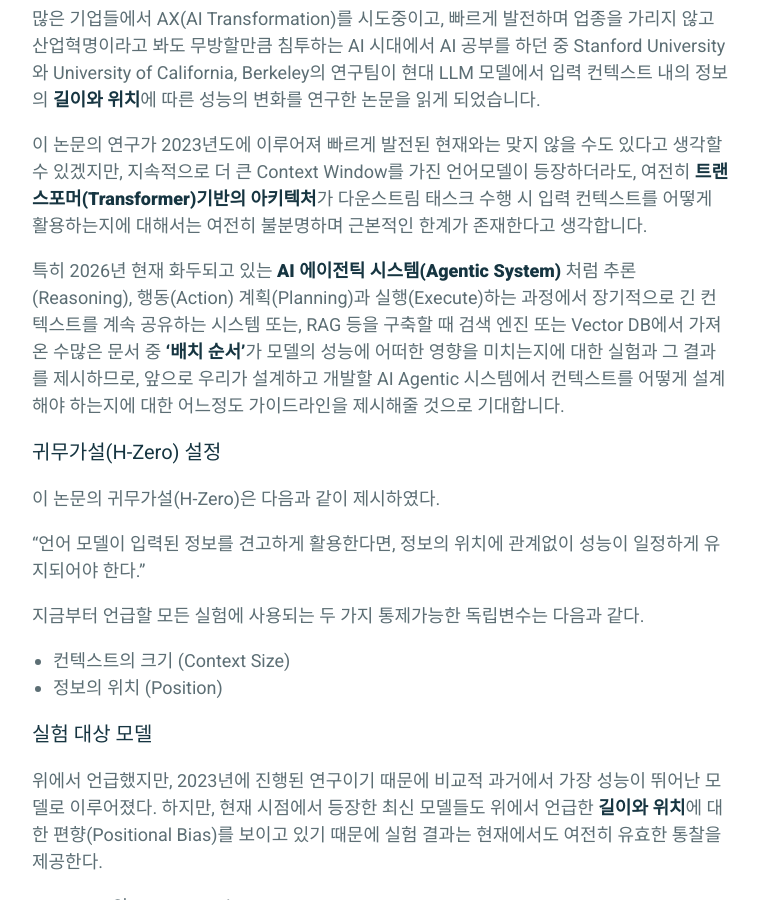
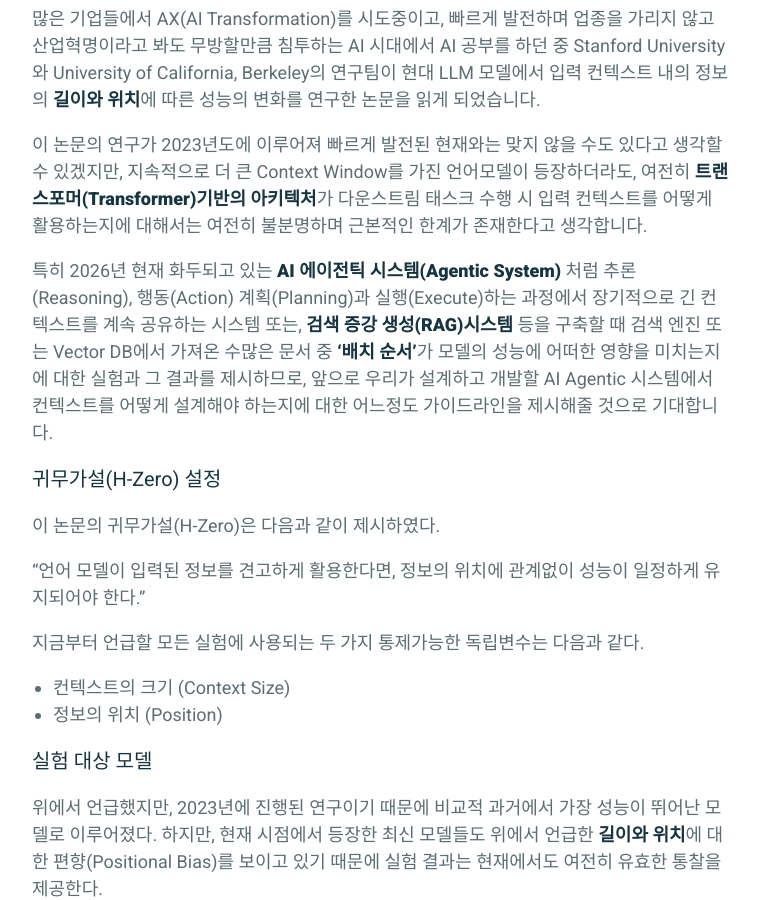
Before and after one commit to parkhuiwo0/parkhuiwo0.github.io, a Jekyll site: the page built from _posts/2026-03-27-Lost-In-the-Middle.md, in a window 1280 px wide and 900 px high, scrolled down 557 px. Shown: the whole window, without its empty margins (258-1017 px from the left). Built offline with Jekyll 4.4.1, drawn with Linux system fonts in a browser that asks for light colours.

Commit message:
Update 2026-03-27-Lost-In-the-Middle.md

```diff
--- a/_posts/2026-03-27-Lost-In-the-Middle.md
+++ b/_posts/2026-03-27-Lost-In-the-Middle.md
@@ -12,7 +12,7 @@ comments: true
 
 이 논문의 연구가 2023년도에 이루어져 빠르게 발전된 현재와는 맞지 않을 수도 있다고 생각할 수 있겠지만, 지속적으로 더 큰 Context Window를 가진 언어모델이 등장하더라도, 여전히 **트랜스포머(Transformer)기반의 아키텍처**가 다운스트림 태스크 수행 시 입력 컨텍스트를 어떻게 활용하는지에 대해서는 여전히 불분명하며 근본적인 한계가 존재한다고 생각합니다. <br>
 
-특히 2026년 현재 화두되고 있는 **AI 에이전틱 시스템(Agentic System)** 처럼 추론(Reasoning), 행동(Action) 계획(Planning)과 실행(Execute)하는 과정에서 장기적으로 긴 컨텍스트를 계속 공유하는 시스템 또는, RAG 등을 구축할 때 검색 엔진 또는 Vector DB에서 가져온 수많은 문서 중 **'배치 순서'**가 모델의 성능에 어떠한 영향을 미치는지에 대한 실험과 그 결과를 제시하므로, 앞으로 우리가 설계하고 개발할 AI Agentic 시스템에서 컨텍스트를 어떻게 설계해야 하는지에 대한 어느정도 가이드라인을 제시해줄 것으로 기대합니다.
+특히 2026년 현재 화두되고 있는 **AI 에이전틱 시스템(Agentic System)** 처럼 추론(Reasoning), 행동(Action) 계획(Planning)과 실행(Execute)하는 과정에서 장기적으로 긴 컨텍스트를 계속 공유하는 시스템 또는, **검색 증강 생성(RAG)시스템** 등을 구축할 때 검색 엔진 또는 Vector DB에서 가져온 수많은 문서 중 **'배치 순서'**가 모델의 성능에 어떠한 영향을 미치는지에 대한 실험과 그 결과를 제시하므로, 앞으로 우리가 설계하고 개발할 AI Agentic 시스템에서 컨텍스트를 어떻게 설계해야 하는지에 대한 어느정도 가이드라인을 제시해줄 것으로 기대합니다.
 
 ### 귀무가설(H-Zero) 설정
 이 논문의 귀무가설(H-Zero)은 다음과 같이 제시하였다.
```
